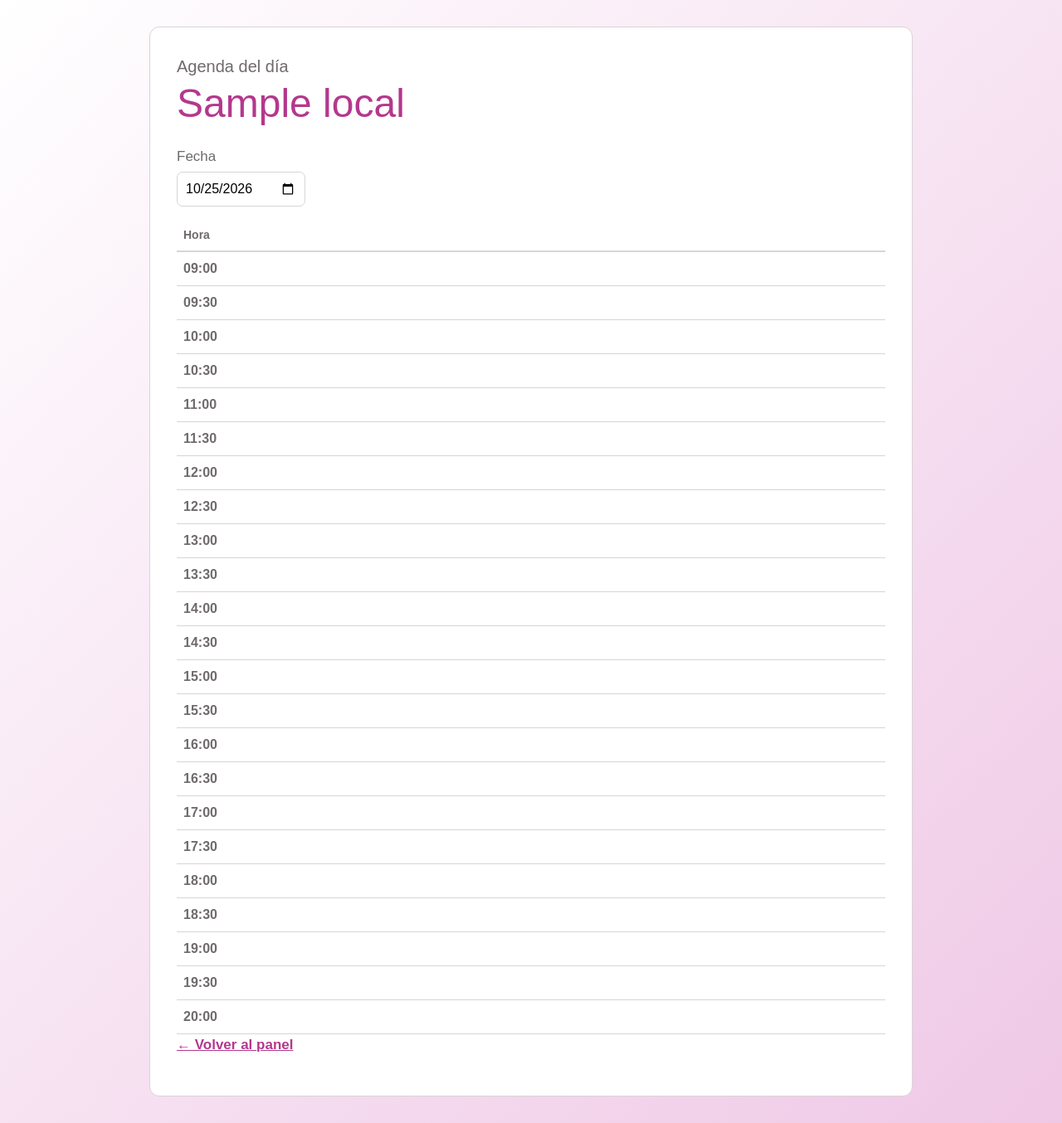
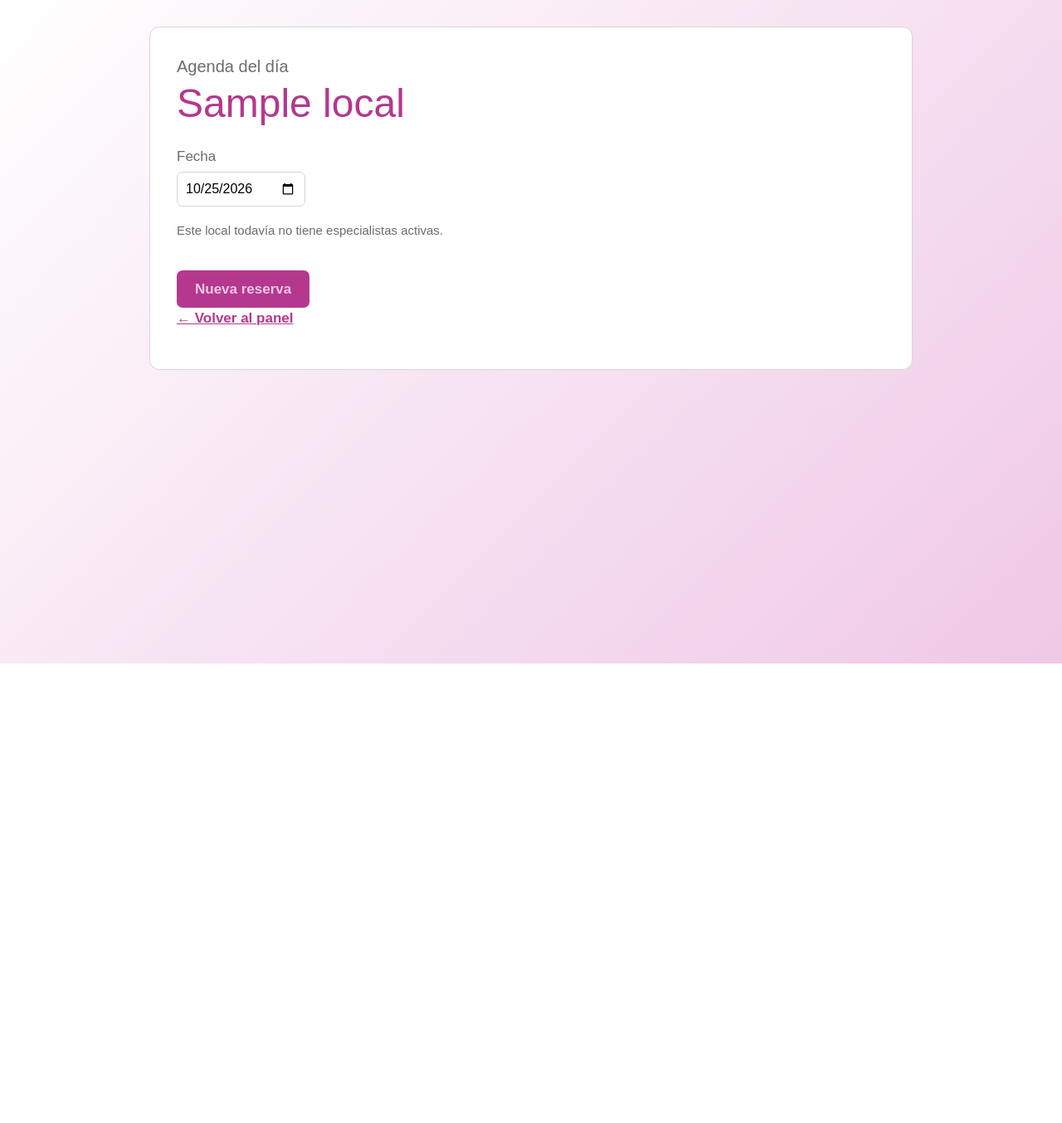
Before and after one commit to demonmasterkill421-gif/Proyecto_GestAntonia, a Django app: page /reservas/agenda/ in a window 1280 px wide. Shown: the whole page at 83% size. After the commit the page ends 800 px from the top, so only its background shows below. Run offline with Django 5.2, Linux system fonts and the light colour scheme; a user stored in the database is signed in; tables that the repository leaves empty hold one stand-in row (values such as "Sample post").

Commit message:
Reservas: integración Sprint 2 (detalle desde la agenda por bloques, reservas a mitad de bloque, especialistas activas, teléfono con +, 8 pruebas y README)

```diff
--- a/reservas/views.py
+++ b/reservas/views.py
@@ -1,6 +1,11 @@
-"""la recepcionista ve las reservas de su local."""
+"""Agenda del día (1.2 · Edson) con bloques ocupados y disponibles (2.3 · Cristian).
+
+La recepcionista ve las reservas de su local en una tabla: una columna por especialista y una
+fila por cada bloque de 30 minutos.
+"""
 from datetime import date, datetime, time, timedelta
 
+from django.db.models import Q
 from django.shortcuts import render
 from django.utils import timezone
 from django.utils.timezone import make_aware
@@ -9,6 +14,14 @@ from usuarios.models import Usuario
 from usuarios.permisos import rol_requerido
 
 from .models import Reserva
+
+BLOQUE = timedelta(minutes=30)
+APERTURA, CIERRE = time(9, 0), time(20, 0)
+
+
+def _media_hora_anterior(momento):
+    """Redondea hacia abajo a la media hora (10:47 → 10:30)."""
+    return momento.replace(minute=0 if momento.minute < 30 else 30, second=0, microsecond=0)
 
 
 @rol_requerido(Usuario.Rol.RECEPCIONISTA)
@@ -19,61 +32,58 @@ def agenda_del_dia(request):
     except ValueError:
         fecha = timezone.localdate()
 
-    # 2. Saber en qué local trabaja la recepcionista actual
+    # 2. Saber en qué local trabaja la recepcionista actual (el local sale de la cuenta, RF-22)
     local = request.user.local
 
-    # 3. Buscar a las especialistas que trabajan en este local
-    especialistas = Usuario.objects.filter(rol=Usuario.Rol.TRABAJADOR, local=local)
-
-    # 4. Buscar todas las reservas de hoy en este local (que no estén canceladas)
+    # 3. Buscar todas las reservas del día en este local (que no estén canceladas)
     reservas_del_dia = list(
         Reserva.objects.filter(local=local, inicio__date=fecha)
         .exclude(estado=Reserva.Estado.CANCELADA)
         .select_related("cliente", "especialista", "servicio")
     )
 
-    # 5. Armar los bloques de tiempo (desde las 09:00 hasta las 20:00 cada 30 min)
+    # 4. Especialistas del local: las activas (2.4) y también las que tienen reservas ese día,
+    #    para no esconder una reserva antigua de alguien que después se desactivó.
+    con_reservas = {r.especialista_id for r in reservas_del_dia}
+    especialistas = list(
+        Usuario.objects.filter(rol=Usuario.Rol.TRABAJADOR, local=local)
+        .filter(Q(is_active=True) | Q(pk__in=con_reservas))
+        .order_by("first_name")
+    )
+
+    # 5. Armar los bloques de 30 min. Van de 09:00 a 20:00, y se amplían si hay
+    #    una reserva antes o después de ese horario, para que nunca quede oculta.
+    hora_actual = make_aware(datetime.combine(fecha, APERTURA))
+    limite = make_aware(datetime.combine(fecha, CIERRE)) + BLOQUE      # el último bloque es el de las 20:00
+    if reservas_del_dia:
+        hora_actual = min(hora_actual, _media_hora_anterior(timezone.localtime(reservas_del_dia[0].inicio)))
+        limite = max(limite, max(timezone.localtime(r.fin) for r in reservas_del_dia))
+
     bloques = []
-    hora_actual = datetime.combine(fecha, time(9, 0))
-    hora_final = datetime.combine(fecha, time(20, 0))
+    while hora_actual < limite:
+        fin_bloque = hora_actual + BLOQUE
+        fila = {"hora_texto": hora_actual.strftime("%H:%M"), "celdas": []}
 
-    while hora_actual <= hora_final:
-        # Django necesita saber que la hora tiene "zona horaria" para comparar
-        hora_aware = make_aware(hora_actual)
+        # Revisamos si cada especialista está libre u ocupada en este bloque
+        for esp in especialistas:
+            reserva = next(
+                # Ocupado si la reserva se cruza con el bloque, aunque empiece o termine a mitad de él
+                (r for r in reservas_del_dia
+                 if r.especialista_id == esp.pk and r.inicio < fin_bloque and r.fin > hora_actual),
+                None,
+            )
+            if reserva:
+                fila["celdas"].append({"estado": "Ocupado", "reserva": reserva})
+            else:
+                fila["celdas"].append({"estado": "Libre", "reserva": None})
 
-        # Armamos una fila para la tabla
-        fila = {
-            "hora_texto": hora_actual.time().strftime("%H:%M"),
-            "celdas": []
-        }
+        bloques.append(fila)
+        hora_actual = fin_bloque
 
-        # Revisamos si cada especialista está libre u ocupada a esta hora
-        for esp in especialistas:
-            esta_ocupada = False
-            nombre_clienta = ""
-
-            for res in reservas_del_dia:
-                # Si la hora actual está entre el inicio y el fin de la reserva de esta especialista
-                if res.especialista == esp and res.inicio <= hora_aware < res.fin:
-                    esta_ocupada = True
-                    nombre_clienta = res.cliente.nombre
-                    break
-
-            # Guardamos el resultado de la especialista en la celda
-            if esta_ocupada:
-                fila["celdas"].append({"estado": "Ocupado", "clienta": nombre_clienta})
-            else:
-                fila["celdas"].append({"estado": "Libre", "clienta": ""})
-
-        # Agregamos la fila a los bloques y sumamos 30 minutos
-        bloques.append(fila)
-        hora_actual += timedelta(minutes=30)
-
-    # Mandamos todo al HTML
     contexto = {
         "fecha": fecha,
         "local": local,
         "especialistas": especialistas,
-        "bloques": bloques
+        "bloques": bloques,
     }
     return render(request, "reservas/agenda.html", contexto)
--- a/reservas/views_reserva.py
+++ b/reservas/views_reserva.py
@@ -3,7 +3,6 @@ Pantallas de reservas de José: nueva (1.3), detalle, reprogramar (2.1) y cancel
 
 La recepcionista agenda una hora para un cliente en su local. La regla de «cero topes»
 vive en Reserva.clean(): form.is_valid() la ejecuta, aquí no se programa de nuevo.
-""
 Las reglas de negocio viven en el modelo (Reserva.clean, reprogramar y cancelar);
 las vistas solo piden los datos, llaman al modelo y muestran el resultado.
 """
@@ -62,7 +61,7 @@ def _mostrar_detalle(request, reserva, form_reprogramar=None, form_cancelar=None
 
 # ------------------------------------------------------------- nueva (1.3)
 def _initial_desde_url(request):
-    """?cliente=<id> deja a esa cliente preseleccionada (conexión con la pantalla de Cristian)."""
+    """?cliente=<id> deja a ese cliente preseleccionado (conexión con la pantalla de Cristian)."""
     cliente_id = request.GET.get("cliente", "")
     if cliente_id.isdigit():
         return {"cliente": int(cliente_id)}
--- a/static/css/reservas.css
+++ b/static/css/reservas.css
@@ -18,3 +18,12 @@ tr.inactiva td { opacity: .55; }
 .acciones-fila a { color: var(--primario); font-weight: 600; }
 .acciones-fila form { display: inline; margin-left: 10px; }
 .acciones-fila .btn-sec { padding: 0; font-size: 16px; }
+
+/* Agenda por bloques de 30 minutos (tarea 2.3): mismos colores que definió Cristian. */
+.agenda-bloques td { min-width: 120px; }
+.bloque-ocupado { background: #F8F9FA; border-left: 4px solid #44403C; color: #44403C; }
+.bloque-ocupado a { color: inherit; text-decoration: none; display: block; }
+.bloque-ocupado a:hover strong { text-decoration: underline; }
+.bloque-libre { background: #F0FDF4; border-left: 4px solid #15803D; }
+.bloque-libre span { color: #15803D; font-weight: bold; }
+.bloque-libre a { color: var(--primario); }
--- a/templates/reservas/agenda.html
+++ b/templates/reservas/agenda.html
@@ -13,33 +13,35 @@
     <input type="date" name="fecha" id="id_fecha" value="{{ fecha|date:'Y-m-d' }}" onchange="this.form.submit()">
   </form>
 
+  {% if especialistas %}
   <div class="tabla">
-    <table>
+    <table class="agenda-bloques">
       <thead>
         <tr>
           <th>Hora</th>
-          <!-- Imprimimos el nombre de cada especialista como columna -->
+          <!-- Una columna por especialista (2.3) -->
           {% for esp in especialistas %}
             <th>{{ esp.first_name }}</th>
           {% endfor %}
         </tr>
       </thead>
       <tbody>
-        <!-- Imprimimos cada bloque de 30 minutos como una fila -->
+        <!-- Una fila por cada bloque de 30 minutos -->
         {% for fila in bloques %}
         <tr>
           <td><strong>{{ fila.hora_texto }}</strong></td>
-
-          <!-- Imprimimos si la especialista está ocupada o libre -->
           {% for celda in fila.celdas %}
             {% if celda.estado == 'Ocupado' %}
-              <td style="background-color: #f8f9fa; border-left: 4px solid #44403C; color: #44403C;">
-                <strong>Ocupado</strong><br>
-                <small>{{ celda.clienta }}</small>
+              <td class="bloque-ocupado">
+                <!-- Al tocar la reserva se abre su detalle para reprogramar o cancelar (2.1 y 2.2) -->
+                <a href="{% url 'reservas:detalle' celda.reserva.pk %}">
+                  <strong>Ocupado</strong><br>
+                  <small>{{ celda.reserva.cliente.nombre }} · {{ celda.reserva.servicio.nombre }}</small>
+                </a>
               </td>
             {% else %}
-              <td style="background-color: #F0FDF4; border-left: 4px solid #15803D;">
-                <span style="color: #15803D; font-weight: bold;">Libre</span><br>
+              <td class="bloque-libre">
+                <span>Libre</span><br>
                 <a href="{% url 'reservas:buscar_cliente' %}">Agendar</a>
               </td>
             {% endif %}
@@ -49,7 +51,11 @@
       </tbody>
     </table>
   </div>
+  {% else %}
+  <p class="nota">Este local todavía no tiene especialistas activas.</p>
+  {% endif %}
 
+  <a class="btn" href="{% url 'reservas:buscar_cliente' %}">Nueva reserva</a>
   <p><a class="btn-sec" href="{% url 'usuarios:inicio' %}">← Volver al panel</a></p>
 </div>
 {% endblock %}
```
Also changed, not shown: reservas/tests/test_agenda_bloques.py (added, +92 -0 lines), reservas/views_clientes.py (+5 -3 lines), README.md.
